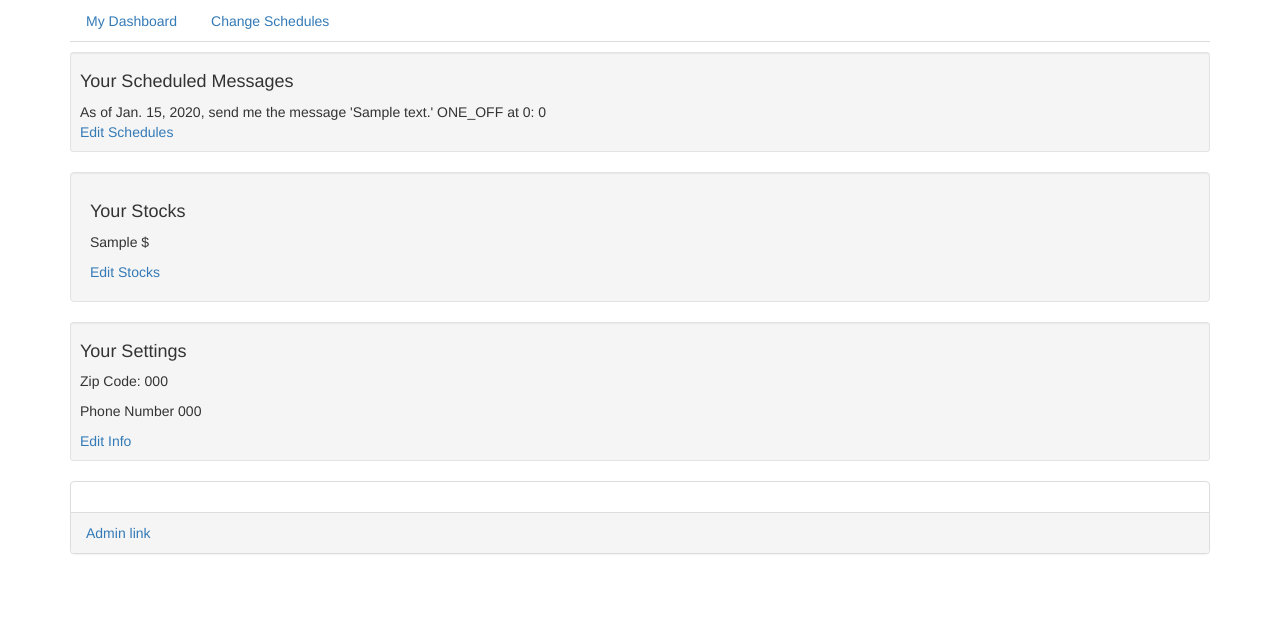
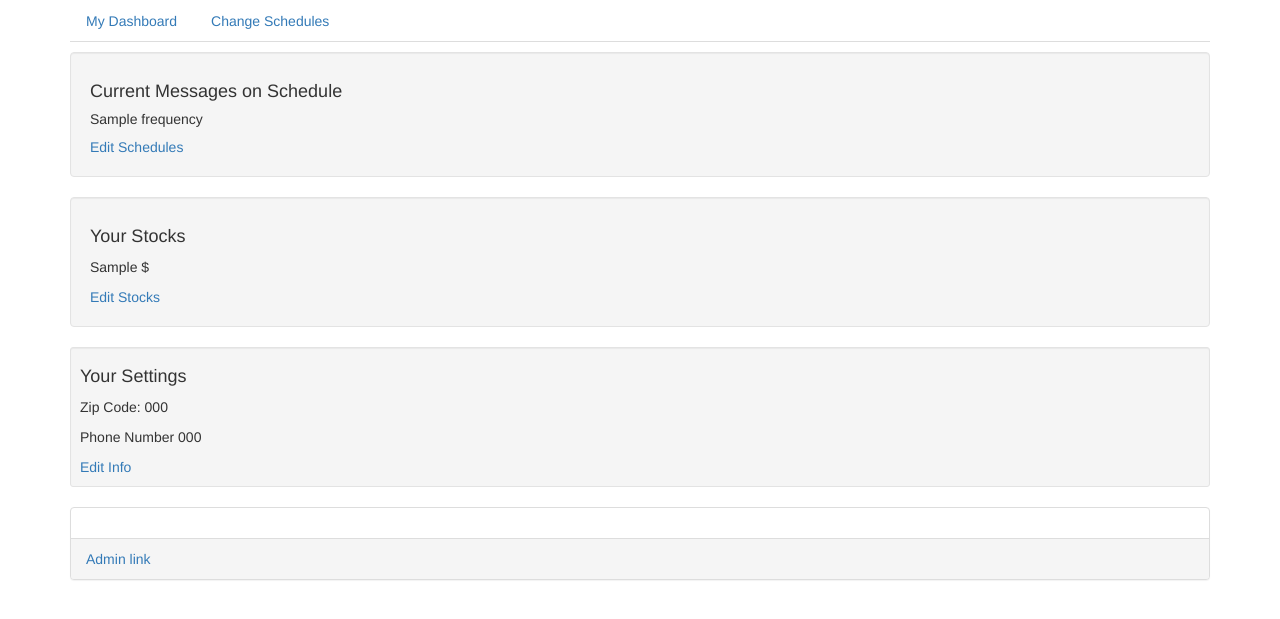
Before and after one commit to bradmenezes/reminderapp, a Django app: template templates/view_settings.html in a window 1280 px wide. Shown: the top 619 px of the page. Run offline with Django 3.2, Linux system fonts and the light colour scheme; tables that the repository leaves empty hold one stand-in row (values such as "Sample post"); the template is opened without the code that fills it: values that come from a table or form of the project are taken from there, most other values are stand-ins (such as "Sample title", 1, 10 or a date in 2020); parts of the project's set-up code (start-up, migrations or seed data) failed here and were passed over; some libraries are stand-ins or nearby versions.

Commit message:
fixed dashboard page to new layout

```diff
--- /dev/null
+++ b/static/javascript/set_schedule.js
@@ -0,0 +1,3 @@
+$(function() {
+	$( "#id_start_date" ).datepicker({ dateFormat: "yy-mm-dd"})
+});
--- a/templates/view_settings.html
+++ b/templates/view_settings.html
@@ -4,27 +4,30 @@
 <p></p>
 <p></p>
 <p></p>
-  {% if latest_schedules %}
 
-<div class = "well well-sm">
-  <h4>Your Scheduled Messages</h4>
+{% if latest_schedule %}
 
-  {% for schedule in latest_schedules %}
-    <div>
-      <span>As of {{schedule.start_date }},</span>
-      <span>send me the message '{{schedule.message }}'</span>
-      <span> {{schedule.frequency}}</span>
-      <span> at {{schedule.hour}}:</span>
-      <span>{{schedule.minute}}</span>
-    </div>
+<div class = 'well'>
+  <h4>Current Messages on Schedule</h4>
+  <p></p>
+  {% for frequency in used_frequency %}
+    <h5> {{ frequency}} </h5>
+    {% for schedule in latest_schedule %}
+      {% if frequency == schedule.frequency %}
+      <div>
+        <span>'{{schedule.message }}'</span>
+        <span> at {{schedule.hour}}:</span>
+        <span>{{schedule.minute}}</span>
+        <span>starting  on {{schedule.start_date}}</span>
+      </div>
+      {% endif %}
+    {% endfor %}
   {% endfor %}
-      <a href="/set_schedule">Edit Schedules</a>
-
+<p></p>
+<a href="/set_schedule">Edit Schedules</a>
 </div>
 
 {% endif %}
-
-
 
   <div class = 'well'>
   <h4>Your Stocks </h4>
```
Also changed, not shown: reminderapp/views.py (+20 -2 lines), reminderapp/models.py (line endings or trailing spaces).
